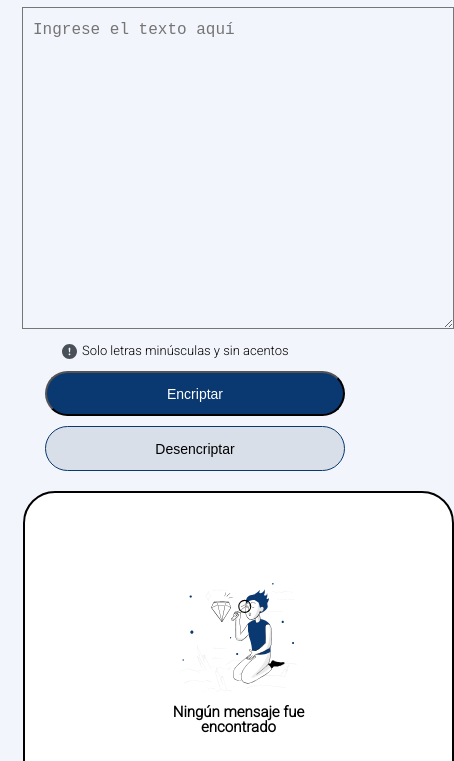
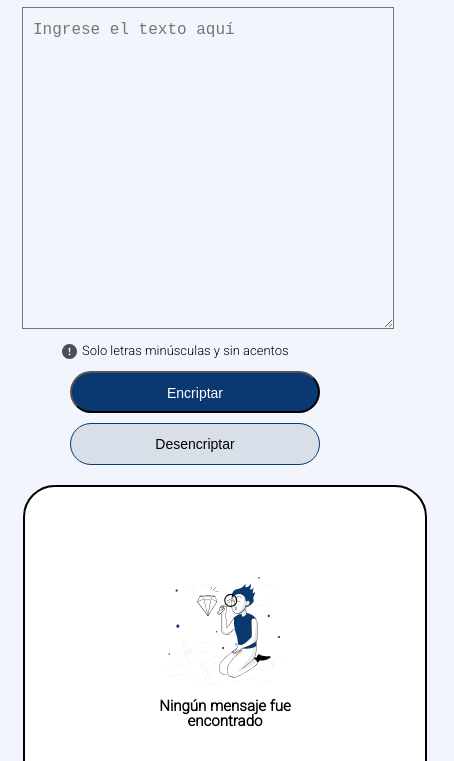
Before and after one commit to ivanaajaya/Challenge-ONE, a plain HTML site: page index.html in a window 390 px wide. Shown: the part 83-844 px from the top of the page, 454 px wide, since content can reach past the window. Drawn offline with Linux system fonts and the light colour scheme.

Commit message:
update: stylee

```diff
--- a/styles/style.css
+++ b/styles/style.css
@@ -233,7 +233,7 @@ footer img:hover{
     }
     /* ----------------------TEXAREA------------------ */
     .input-texto{
-        width: 410px;
+        width: 350px;
         height: 300px;
         font-size: 16px;
         padding: 10px;
@@ -250,13 +250,14 @@ footer img:hover{
         display: grid;
     }
     .encriptar, .desencriptar{
-        padding: 10px 90px 10px 90px;
         font-size: 14px;
         margin-bottom: 10px;
+        width: 250px;
+        height: 42px;
     }
     /* ----------------------------AREA DEL TEXTO-------------------- */
     .area-texto{
-        width: 427px;
+        width: 400px;
         height: 400px;
         margin-top: 10px;
         margin-left: 23px;
```
